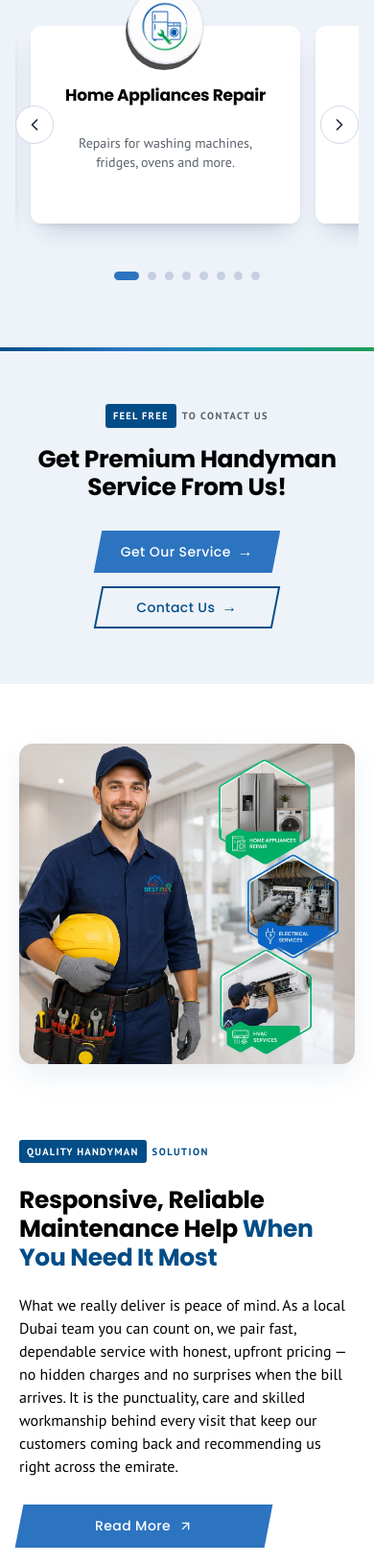
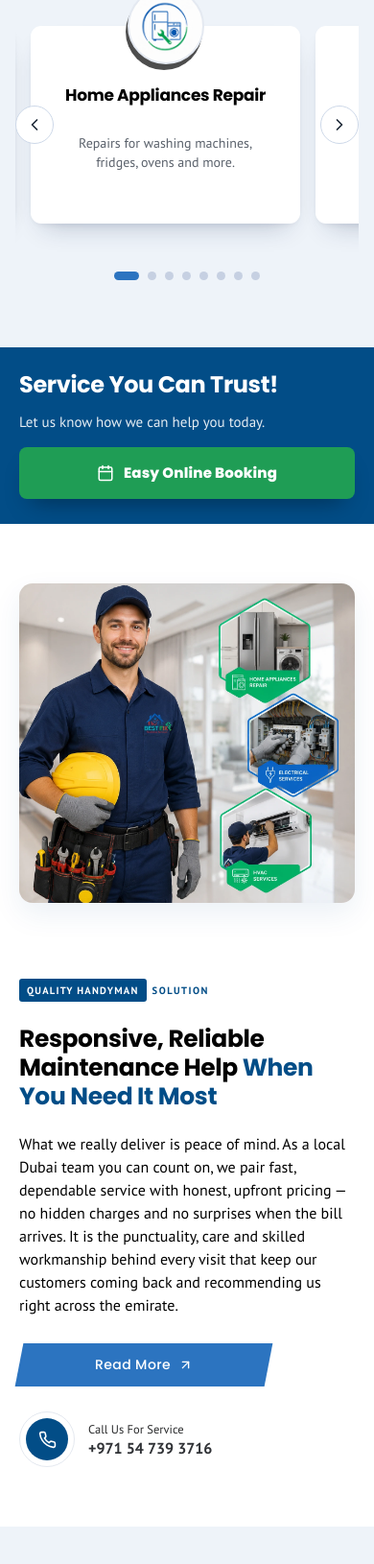
Before and after one commit to Shakeeb871/bestfixit-ae, a Flask app: page / in a window 390 px wide. Shown: the part 2666-4296 px from the top of the page at 96% size. Run offline with Flask 3, Linux system fonts and the light colour scheme.

Commit message:
Redesign CTA into a slim one-row bar (navy band, green booking button)
Replace the tall light callout with a single-row banner matching the
reference layout — heading left, subtext middle, button right — in the
site theme instead of the reference orange:
- Navy #024d87 full-width band, white heading and subtext.
- Green #1f9d55 'Easy Online Booking' button with a calendar icon.
- Stacks vertically on mobile with a full-width button.
- Copy moved into data/cta.py (title, new subtext, label, /contact url)
  and cta_subtext wired through the context processor.

Verified: bar navy, title/subtext white (title overrides the global
#000 heading rule), button green, correct copy and href, responsive
stack, no new console errors.

Co-Authored-By: Claude Opus 4.8 <noreply@anthropic.com>
Claude-Session: https://claude.ai/code/session_016tDyNJwNLGHkf9e7t3iXBH

```diff
--- a/app.py
+++ b/app.py
@@ -101,6 +101,7 @@ def inject_globals():
         "cta_badge": CTA_BANNER["badge"],
         "cta_eyebrow": CTA_BANNER["eyebrow"],
         "cta_title": CTA_BANNER["title"],
+        "cta_subtext": CTA_BANNER["subtext"],
         "cta_primary_label": CTA_BANNER["primary_label"],
         "cta_primary_url": CTA_BANNER["primary_url"],
         "cta_secondary_label": CTA_BANNER["secondary_label"],
--- a/data/cta.py
+++ b/data/cta.py
@@ -8,9 +8,10 @@ all data-driven — nothing is hardcoded in the template. Consumed by
 CTA_BANNER = {
     "badge": "Feel Free",
     "eyebrow": "To Contact Us",
-    "title": "Get Premium Handyman Service From Us!",
-    "primary_label": "Get Our Service",
-    "primary_url": "#services",
+    "title": "Service You Can Trust!",
+    "subtext": "Let us know how we can help you today.",
+    "primary_label": "Easy Online Booking",
+    "primary_url": "/contact",
     "secondary_label": "Contact Us",
     "secondary_url": "#bfc",
     "background": "/static/img/cta-banner-bg.webp",
--- a/templates/components/cta_banner.html
+++ b/templates/components/cta_banner.html
@@ -1,142 +1,62 @@
 {#
-  Full-width call-to-action banner.
-  Reusable component: every string, link and the background image are
-  passed in (with sensible fallbacks). Colours, buttons and typography
-  come from the site theme, not the reference screenshot. No JavaScript.
+  Slim full-width call-to-action bar (heading · subtext · button on one row).
+  Colours come from the site theme: a navy #024d87 band, white copy and a
+  green booking button — not the reference screenshot's colours. No JS.
 
   Expects (all optional — fall back to defaults):
-    cta_badge, cta_eyebrow, cta_title,
-    cta_primary_label, cta_primary_url,
-    cta_secondary_label, cta_secondary_url,
-    cta_background  (image path/URL)
+    cta_title, cta_subtext, cta_primary_label, cta_primary_url
 #}
-{% set _badge     = cta_badge     | default('Feel Free') %}
-{% set _eyebrow   = cta_eyebrow   | default('To Contact Us') %}
-{% set _title     = cta_title     | default('Get Premium Handyman Service From Us!') %}
-{% set _p_label   = cta_primary_label   | default('Get Our Service') %}
-{% set _p_url     = cta_primary_url     | default('#') %}
-{% set _s_label   = cta_secondary_label | default('Contact Us') %}
-{% set _s_url     = cta_secondary_url   | default('#') %}
-{% set _bg        = cta_background | default('/static/img/hero-team.webp') %}
+{% set _title   = cta_title         | default('Service You Can Trust!') %}
+{% set _subtext = cta_subtext       | default('Let us know how we can help you today.') %}
+{% set _label   = cta_primary_label | default('Easy Online Booking') %}
+{% set _url     = cta_primary_url   | default('/contact') %}
 
 <style id="cta-banner-style">
 .cta-banner{
-  /* light-theme callout — soft tinted band, dark text, colour accent line */
-  --cta-heading:#0f1a2b;
-  --cta-eyebrow:#5a616b;
-  --cta-badge-bg:var(--color-accent,#024d87);
-  --cta-badge-text:#ffffff;
-
-  position:relative; overflow:hidden; isolation:isolate;
-  width:100%; min-height:230px;
-  padding:clamp(46px,6vw,62px) 0;
-  background:#eef3f9;                 /* gentle light callout tint */
+  position:relative; width:100%;
+  background:#024d87;                 /* brand navy band */
+  padding:clamp(26px,3.4vw,40px) 0;
   font-family:var(--font-body,inherit);
 }
-/* branded top accent line (navy → blue → teal → green) echoing the
-   Working Process palette, keeping the section light but distinctive. */
-.cta-banner::before{
-  content:""; position:absolute; top:0; left:0; right:0; height:4px; z-index:2;
-  pointer-events:none;
-  background:linear-gradient(90deg,#024d87,#2c74c0,#1594ac,#1f9d55);
-}
-/* the banner already carries its own diagonal accents — no extra panels */
-.cta-banner__deco{ display:none; }
-
 .cta-banner__container{
-  position:relative; z-index:3;
-  max-width:1120px; margin-inline:auto;
-  padding-inline:clamp(24px,4vw,32px);
-}
-/* centred content — the background is a full cover with an empty middle */
-.cta-banner__layout{
-  display:flex; flex-direction:column; align-items:center; text-align:center;
-  gap:clamp(22px,3vw,30px); min-height:150px;
-}
-/* ---- content ---- */
-.cta-banner__content{ max-width:720px; }
-.cta-banner__eyebrow{
-  display:inline-flex; align-items:center; justify-content:center; gap:6px; margin:0 0 18px;
-}
-.cta-banner__eyebrow .cta-banner__badge{
-  display:inline-block; padding:4px 8px; border-radius:3px;
-  background:var(--cta-badge-bg); color:var(--cta-badge-text);
-  font-size:10.5px; font-weight:700; letter-spacing:.12em; text-transform:uppercase;
-}
-.cta-banner__eyebrow span{
-  color:var(--cta-eyebrow); font-size:10.5px; font-weight:700;
-  letter-spacing:.14em; text-transform:uppercase;
+  max-width:1240px; margin-inline:auto;
+  padding-inline:clamp(20px,4vw,48px);
+  display:flex; align-items:center; gap:clamp(18px,2.6vw,40px); flex-wrap:wrap;
 }
 .cta-banner__title{
-  margin:0 auto; color:var(--cta-heading);
+  margin:0; flex:0 0 auto; color:#fff !important;
   font-family:var(--font-heading,inherit);
-  font-weight:800; font-size:clamp(25px,2.9vw,33px); line-height:1.2;
-  max-width:640px;
+  font-weight:800; font-size:clamp(24px,2.9vw,40px); line-height:1.05;
 }
-/* ---- actions ---- */
-.cta-banner__actions{
-  display:flex; align-items:center; justify-content:center;
-  gap:14px; flex-wrap:wrap;
+.cta-banner__subtext{
+  flex:1 1 auto; min-width:180px;
+  color:rgba(255,255,255,.9); font-size:clamp(15px,1.35vw,19px); line-height:1.4;
 }
-.cta-banner__actions .btn{
-  min-height:44px; padding-inline:24px; font-size:13px;
-  transition:background .2s ease, color .2s ease, border-color .2s ease;
+.cta-banner__btn{
+  flex:0 0 auto; display:inline-flex; align-items:center; gap:10px;
+  background:#1f9d55; color:#fff;
+  font-family:var(--font-heading,inherit); font-weight:800; font-size:15px; letter-spacing:.01em;
+  padding:15px 28px; border-radius:8px; text-decoration:none; white-space:nowrap;
+  box-shadow:0 14px 26px -12px rgba(0,0,0,.4);
+  transition:background .2s ease, transform .2s ease, box-shadow .2s ease;
 }
-.cta-banner__actions .btn-primary{ min-width:140px; }
-/* secondary: navy skewed outline on the light banner (override btn-skew) */
-.cta-banner__actions .btn-secondary{
-  min-width:118px; color:#024d87 !important;
-}
-.cta-banner__actions .btn-secondary::before{
-  background:transparent !important; border:2px solid #024d87 !important;
-}
-.cta-banner__actions .btn-secondary:hover{ color:#fff !important; }
-.cta-banner__actions .btn-secondary:hover::before{ background:#024d87 !important; }
+.cta-banner__btn svg{ width:18px; height:18px; flex:none; }
+.cta-banner__btn:hover{ background:#178048; transform:translateY(-2px); box-shadow:0 18px 30px -12px rgba(0,0,0,.45); }
 
-/* ---- responsive ---- */
-@media (max-width:1000px){
-  .cta-banner__layout{ gap:24px; }
-  .cta-banner__title{ font-size:clamp(24px,3.6vw,29px); }
-}
-@media (max-width:850px){
-  .cta-banner{ padding:clamp(52px,8vw,62px) 0; }
-  .cta-banner__layout{ grid-template-columns:1fr; text-align:center; gap:30px; }
-  .cta-banner__content{ max-width:100%; }
-  .cta-banner__eyebrow{ justify-content:center; }
-  .cta-banner__title{ max-width:100%; margin-inline:auto; }
-  .cta-banner__actions{ justify-content:center; }
-}
-@media (max-width:640px){
-  .cta-banner{ padding:58px 0; background-position:center; }
-  .cta-banner__container{ padding-inline:20px; }
-  .cta-banner__title{ font-size:clamp(23px,6.4vw,28px); }
-  .cta-banner__deco{ display:none; }
-}
-@media (max-width:480px){
-  .cta-banner__actions{ flex-direction:column; }
-  .cta-banner__actions .btn{ width:min(100%,260px); }
+@media (max-width:900px){
+  .cta-banner__container{ flex-direction:column; align-items:flex-start; text-align:left; gap:16px; }
+  .cta-banner__subtext{ flex-basis:auto; }
+  .cta-banner__btn{ width:100%; justify-content:center; }
 }
 </style>
 
-<section class="cta-banner" aria-labelledby="cta-heading"
-         style="--cta-bg-image:url('{{ _bg }}');">
-  <span class="cta-banner__deco" aria-hidden="true"></span>
+<section class="cta-banner" aria-labelledby="cta-heading">
   <div class="cta-banner__container">
-    <div class="cta-banner__layout">
-
-      <div class="cta-banner__content">
-        <p class="cta-banner__eyebrow">
-          <span class="cta-banner__badge">{{ _badge }}</span>
-          <span>{{ _eyebrow }}</span>
-        </p>
-        <h2 id="cta-heading" class="cta-banner__title">{{ _title }}</h2>
-      </div>
-
-      <div class="cta-banner__actions">
-        <a class="btn btn-primary btn-skew btn-skew--arrow" href="{{ _p_url }}">{{ _p_label }}</a>
-        <a class="btn btn-secondary btn-skew btn-skew--arrow btn-skew--outline" href="{{ _s_url }}">{{ _s_label }}</a>
-      </div>
-
-    </div>
+    <h2 id="cta-heading" class="cta-banner__title">{{ _title }}</h2>
+    <span class="cta-banner__subtext">{{ _subtext }}</span>
+    <a class="cta-banner__btn" href="{{ _url }}">
+      <svg viewBox="0 0 24 24" fill="none" stroke="currentColor" stroke-width="2" stroke-linecap="round" stroke-linejoin="round" aria-hidden="true"><rect width="18" height="18" x="3" y="4" rx="2"></rect><path d="M16 2v4M8 2v4M3 10h18"></path></svg>
+      {{ _label }}
+    </a>
   </div>
 </section>
```
